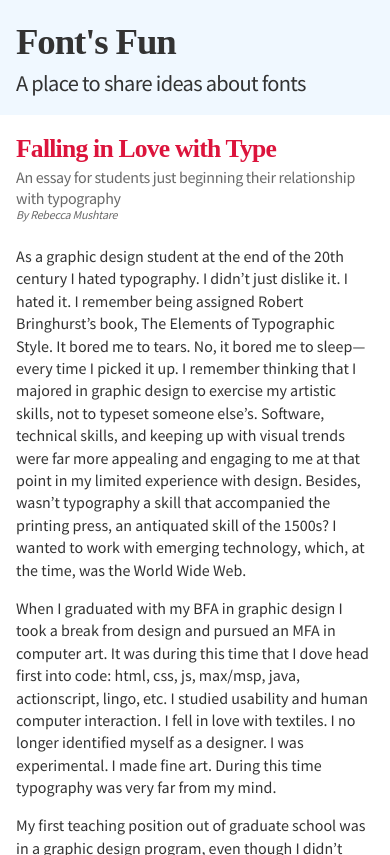
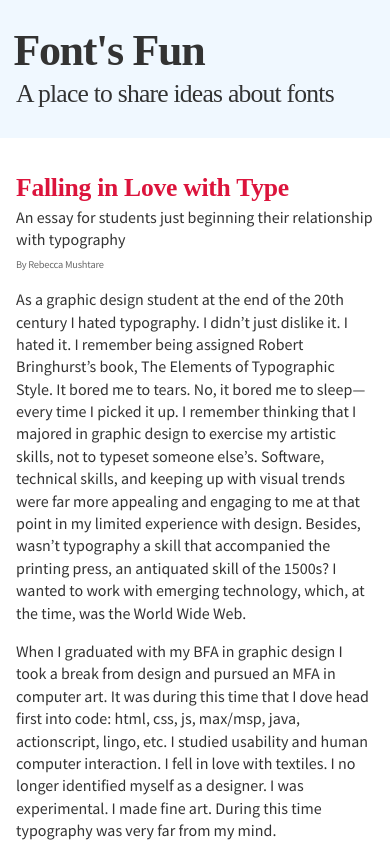
Before and after one commit to henghaopu/Font-s-fun, a plain HTML site: page index.html in a window 390 px wide. Shown: the top 855 px of the page. Drawn offline with Linux system fonts and the light colour scheme; a web font is replaced by a local one.

Commit message:
Combined font links, restructured html tag, using media queries allowing contents to fit different screen sizes

```diff
--- a/index.html
+++ b/index.html
@@ -4,38 +4,33 @@
     <meta charset="utf-8">
     <meta name="viewport" content="width=device-width, initial-scale=1.0">
     <link href="styles.css" type="text/css" rel="stylesheet">
-    <link href="https://fonts.googleapis.com/css?family=Source+Sans+Pro:400,700" rel="stylesheet">
-    <link href="https://fonts.googleapis.com/css?family=Source+Serif+Pro:400,700" rel="stylesheet">
+    <link href="https://fonts.googleapis.com/css?family=Source+Sans+Pro:400,700|Source+Serif+Pro:400,700" rel="stylesheet">
     <title>Font's Fun</title>
 </head>
 
 <body>
-
-    <header class="backgroundSettings">
-        <div class="container headerContainer">
+    <header class="HeaderBackground">
+        <div class="containerInHeader">
             <h1>Font's Fun</h1>
-            <h2>A place to share ideas about fonts</h2>
+            <p>A place to share ideas about fonts</p>
         </div>
     </header>
-
-    <main>
-        <article class="container">
-
+    <main class="mainContent">
+        <article>
             <header>
-                <h3>Falling in Love with Type</h3>
-                <h4>An essay for students just beginning their relationship with typography</h4>
-                <h4 class="author">By Rebecca Mushtare</h4>
+                <h2>Falling in Love with Type</h2>
+                <p>An essay for students just beginning their relationship with typography</p>
+                <p class="author">By Rebecca Mushtare</p>
             </header>
-            <br>
-            <p class="paragraph">As a graphic design student at the end of the 20th century I hated typography. I didn’t just dislike it. I hated it. I remember being assigned Robert Bringhurst’s book, The Elements of Typographic Style. It bored me to tears. No, it bored me to sleep—every time I picked it up. I remember thinking that I majored in graphic design to exercise my artistic skills, not to typeset someone else’s. Software, technical skills, and keeping up with visual trends were far more appealing and engaging to me at that point in my limited experience with design. Besides, wasn’t typography a skill that accompanied the printing press, an antiquated skill of the 1500s? I wanted to work with emerging technology, which, at the time, was the World Wide Web.</p>
-            <p class="paragraph">When I graduated with my BFA in graphic design I took a break from design and pursued an MFA in computer art. It was during this time that I dove head first into code: html, css, js, max/msp, java, actionscript, lingo, etc. I studied usability and human computer interaction. I fell in love with textiles. I no longer identified myself as a designer. I was experimental. I made fine art. During this time typography was very far from my mind.</p>
-            <p class="paragraph">My first teaching position out of graduate school was in a graphic design program, even though I didn’t classify myself as a designer. It was during this time that I was asked to develop a course on visual design for non-majors. In considering the audience, and what they hoped to get out of such a course, I made the radical decision to teach design principles using software my students were familiar with: Microsoft Word and Microsoft Powerpoint. Demonstrations focused on customizing the experience of presentations and text documents and emphasizing topics like organization and hierarchy. This experience taught me that (1) I approach problems, like  developing this course, like a designer and (2) typography and typesetting are fundamental to visual design.</p>
-            <p class="paragraph">The following year I taught in a small liberal arts college in New York City in a communication studies program. The students I worked with often did not have an art or design background, but desperately needed those skills to meet their very ambitious career goals. Résumés needed to be skimmable; personal websites needed to be organized and readable; client interactions needed to be professional.From my perspective,  typography went from peripheral to a life skill. Complementing this revelation, web typography began to blossom with the implementation of @font-face in CSS. Important web design trade publications I regularly read started talking about typography. Typography became relevant.</p>
-            <p class="paragraph">After a few years of teaching and doing freelance web design work professionally, I finally felt like a designer and not an imposter. I went to design conferences. I read every book on web typography that was published. I learned about the physiology of reading. I discovered the impact typography has on experience (despite being told a number of times before). Once I made the connection to user experience (UX), I became addicted to learning about type. At this point, I’m not sure if I’m an addict or in love. I’ve reread The Elements of Typographic Style with new eyes. I can’t say that I am a fan of Bringhurst’s long-winded writing style, but I am a fan of what he has to say. Excerpts like this one, “The typographer's one essential task is to interpret and communicate the text. Its tone, its tempo, its logical structure, its physical size, all determine the possibilities of its typographic form. The typographer is to the text as the theatrical director to the script, or the musician to the score.” provide memorable insights into the power of typography. Richard Rutter has attempted to update Bringhurst’s text and broaden its audience by <a href="http://webtypography.net/">applying its concepts to the web</a>. Maybe my journey would have been different had this version been available to me at the start of the career.</p>
-            <p class="paragraph">There is no golden ticket to fluency in typesetting and typography. Such skills require nurturing, time and patience. Over time I hope that your curiosity will lead you to your own type love story.</p>
+            <p>As a graphic design student at the end of the 20th century I hated typography. I didn’t just dislike it. I hated it. I remember being assigned Robert Bringhurst’s book, The Elements of Typographic Style. It bored me to tears. No, it bored me to sleep—every time I picked it up. I remember thinking that I majored in graphic design to exercise my artistic skills, not to typeset someone else’s. Software, technical skills, and keeping up with visual trends were far more appealing and engaging to me at that point in my limited experience with design. Besides, wasn’t typography a skill that accompanied the printing press, an antiquated skill of the 1500s? I wanted to work with emerging technology, which, at the time, was the World Wide Web.</p>
+            <p>When I graduated with my BFA in graphic design I took a break from design and pursued an MFA in computer art. It was during this time that I dove head first into code: html, css, js, max/msp, java, actionscript, lingo, etc. I studied usability and human computer interaction. I fell in love with textiles. I no longer identified myself as a designer. I was experimental. I made fine art. During this time typography was very far from my mind.</p>
+            <p>My first teaching position out of graduate school was in a graphic design program, even though I didn’t classify myself as a designer. It was during this time that I was asked to develop a course on visual design for non-majors. In considering the audience, and what they hoped to get out of such a course, I made the radical decision to teach design principles using software my students were familiar with: Microsoft Word and Microsoft Powerpoint. Demonstrations focused on customizing the experience of presentations and text documents and emphasizing topics like organization and hierarchy. This experience taught me that (1) I approach problems, like  developing this course, like a designer and (2) typography and typesetting are fundamental to visual design.</p>
+            <p>The following year I taught in a small liberal arts college in New York City in a communication studies program. The students I worked with often did not have an art or design background, but desperately needed those skills to meet their very ambitious career goals. Résumés needed to be skimmable; personal websites needed to be organized and readable; client interactions needed to be professional.From my perspective,  typography went from peripheral to a life skill. Complementing this revelation, web typography began to blossom with the implementation of @font-face in CSS. Important web design trade publications I regularly read started talking about typography. Typography became relevant.</p>
+            <p>After a few years of teaching and doing freelance web design work professionally, I finally felt like a designer and not an imposter. I went to design conferences. I read every book on web typography that was published. I learned about the physiology of reading. I discovered the impact typography has on experience (despite being told a number of times before). Once I made the connection to user experience (UX), I became addicted to learning about type. At this point, I’m not sure if I’m an addict or in love. I’ve reread The Elements of Typographic Style with new eyes. I can’t say that I am a fan of Bringhurst’s long-winded writing style, but I am a fan of what he has to say. Excerpts like this one, “The typographer's one essential task is to interpret and communicate the text. Its tone, its tempo, its logical structure, its physical size, all determine the possibilities of its typographic form. The typographer is to the text as the theatrical director to the script, or the musician to the score.” provide memorable insights into the power of typography. Richard Rutter has attempted to update Bringhurst’s text and broaden its audience by <a href="http://webtypography.net/">applying its concepts to the web</a>. Maybe my journey would have been different had this version been available to me at the start of the career.</p>
+            <p>There is no golden ticket to fluency in typesetting and typography. Such skills require nurturing, time and patience. Over time I hope that your curiosity will lead you to your own type love story.</p>
 
             <footer>
-                <h4>August 28, 2017 <a href="https://creativecommons.org/licenses/by-nc-nd/4.0/">CC BY-NC-ND 4.0</a></h4>
+                <p class="writtenDay"> <time>August 28, 2017</time> <a href="https://creativecommons.org/licenses/by-nc-nd/4.0/">CC BY-NC-ND 4.0</a> </p>
             </footer>
 
         </article>
@@ -49,5 +44,6 @@
         </div>
     </footer>
 
+
 </body>
 </html>
--- a/styles.css
+++ b/styles.css
@@ -11,65 +11,76 @@ h1, h2, h3, h4, h5, h6 {
 html {
     color: #333333;
     font-size: 16px;
-    font-family: 'Source Sans Pro', sans-serif;
+    font-family: 'Source Sans Pro', 'Helvetica', sans-serif;
     font-weight: 400;
     line-height: 1.4; /* For paragraphs, ideal line height is between 1.3 - 1.6 times the size of the text */
 }
 
 /* Headings are usually shorter so they need to have less space between the lines of heading, so that it doesn't look like the lines of text are drifting apart. Recommanded line height: 1 to 1.2 times the size of the text. For example, a heading at 24 pixels */
 h1 {
-    font-family: 'Source Serif Pro', serif;
-    font-size: 2.3em;
+    font-family: 'Source Serif Pro', 'Times New Roman', serif;
+    font-size: 2.75em;
     font-weight: 700;
     letter-spacing: -0.03em;
+    line-height: 1.6;
+    text-indent: -0.06em;
 }
 
+/* */
 h2 {
-    font-family: 'Source Sans Pro', serif;
-    font-size: 1.4em;
-    letter-spacing: -0.03em;
+    font-family: 'Source Serif Pro', 'Times New Roman', serif;
+    font-size: 1.6em;
+    font-weight: 700;
+    letter-spacing: -0.01em;
+    color: crimson;
 }
 
 /* An em is equivalent to the width of a letter m. Its an old definition. Its deprecated now and nowadays, the size of M is less than the one traditionally applied. It is normally taken roughly as 16 pixels size. i.e, 1 em = 16 px */
-h3 {
-    font-family: 'Source Serif Pro', serif;
-    color: crimson;
-    font-size: 1.6em;
-    font-weight: 700;
-    letter-spacing: -0.03em;
+
+p.author {
+    font-size: 0.65em;
+    letter-spacing: -0.02em;
+    margin-top: 0.65em;
+    color:dimgray;
 }
 
-h4 {
-    color:dimgray;
-    line-height: 1.3;
-    letter-spacing: -0.02em;
-}
-
-h4.author {
-    font-size: 0.75em;
-    line-height: 1.2;
-    font-style: italic;
-}
-
-p.paragraph {
+article p {
     margin-bottom: 1em;
 }
 
-.backgroundSettings {
+article header {
+    margin-bottom: 1em;
+}
+
+article header p {
+    margin-bottom: 0em;
+}
+
+.HeaderBackground {
     background-color: aliceblue;
 }
 
 /* 1 character width =~ 8 px */
 /* 600 px =~ 75 characters width */
 /* https://www.translatorscafe.com/unit-converter/en/typography/5-7/character%20(X)-pixel%20(X)/ */
-.container {
+
+/* e.g., body text: 20px, line height: 30px (1.5em), line height: 600px*/
+.mainContent, .containerInHeader {
     padding: 1em;
     width: 100%;
-    max-width: 600px;
+    max-width: 500px;
     margin: 0 auto;
 }
 
-.headerContainer {
+.containerInHeader p {
+    font-family: 'Source Serif Pro', 'Times New Roman', serif;
+    font-size: 1.6em;
+    letter-spacing: -0.03em;
+    margin-bottom: 0.4em;   /* h1 line-height: 1.6; */
+    margin-top: -0.4em;
+}
+
+.headerContent {
     min-height: 100px;
 }
 
@@ -87,3 +98,42 @@ p.paragraph {
     Vertical-Align: middle;
     font-size: 0.6em;
 }
+
+header {
+    margin-bottom: 1em;
+}
+
+/*
+header p {
+
+}
+
+article header p {
+
+}
+*/
+
+.writtenDate {
+    font-size: 0.8em;
+}
+
+/* media queries */
+@media screen and (min-width: 768px) {
+    html {
+        font-size: 18px;
+        line-height: 1.45;
+    }
+    .mainContent, .containerInHeader {
+        max-width: 600px;
+    }
+}
+
+@media screen and (min-width: 960px) {
+    html {
+        font-size: 20px;
+        line-height: 1.5;
+    }
+    .mainContent, .containerInHeader {
+        max-width: 700px;
+    }
+}
```
